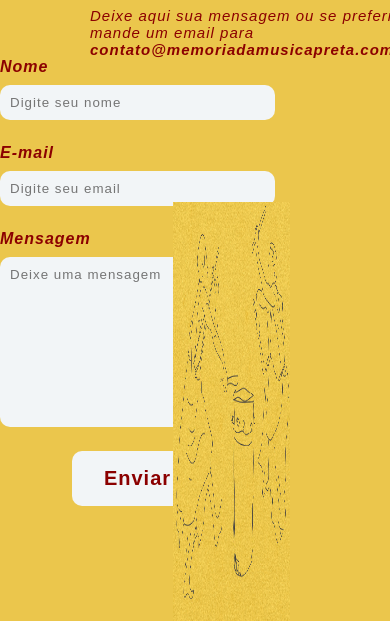
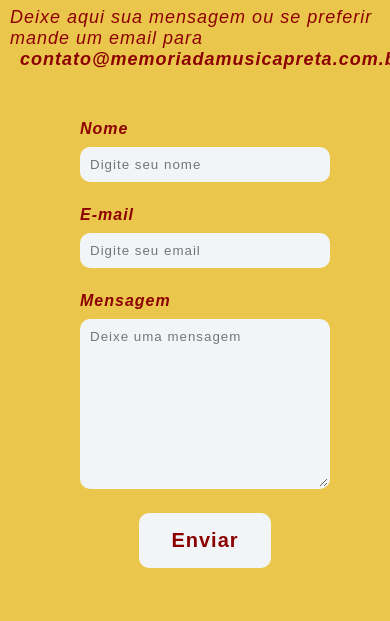
Before and after one commit to AFROCYBERPUNK/website-together, a plain HTML site: page pages/contatos/index.html in a window 390 px wide. Shown: the part 220-841 px from the top of the page. Drawn offline with Linux system fonts and the light colour scheme.

Commit message:
Responsividade pagina contatos

```diff
--- a/pages/contatos/styles.css
+++ b/pages/contatos/styles.css
@@ -48,7 +48,7 @@ b{
     flex-direction: row;
     align-content: flex-end;
     justify-content: right;
-    top: 50%;
+    top: 70%;
     right: 100px;
 }
 
@@ -104,22 +104,8 @@ textarea:focus-visible {
     border-color: white;
 }
 
-/* @media all and (min-width: 640px) {
-    .form-container form {
-        padding: 20px;
-    }
-    .form-container {
-        flex-basis: 20%;
-        position: relative;
-    }
-    .inner-img-contact {
-        top: 130%;
-        right: -80px;
-    }
 
-}
-*/
-  @media all and  (min-width: 1200px) {
+  @media all and  (min-width: 1300px) {
     .form-container form {
         padding: 90px;
     }
@@ -129,3 +115,19 @@ textarea:focus-visible {
     }
 
   }
+  @media screen and (max-width: 800px) and (min-width: 240px){
+    h2, b{
+        font-size: 18px;
+        margin: 10px;
+    }
+    .form-container form{
+        width: 250px;
+        margin: 40px;
+        margin-left: 80px;
+    }
+    .inner-img-contact{
+        top: 100%;
+        width: 160px;
+        margin-right: 40px;
+    }
+  }
```
